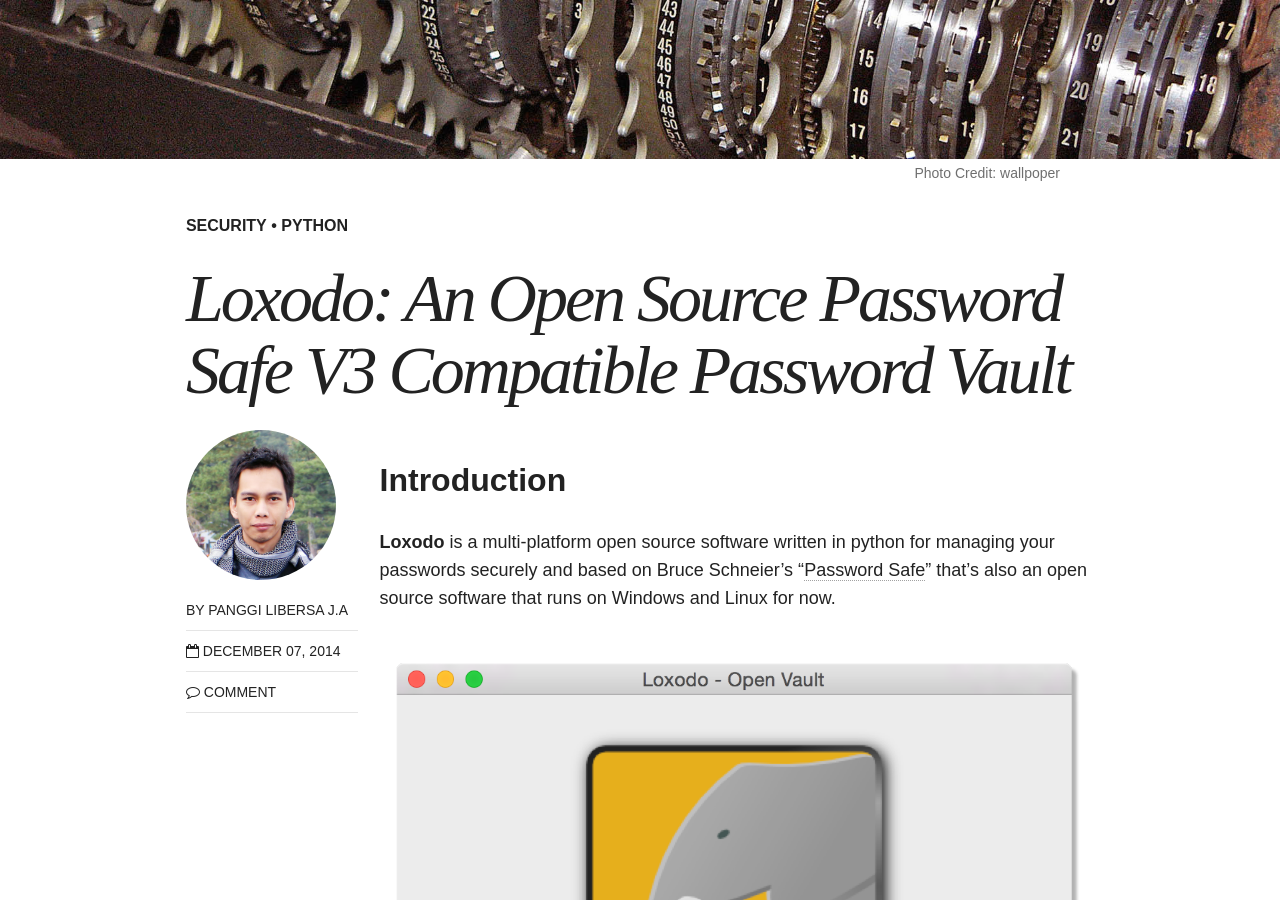
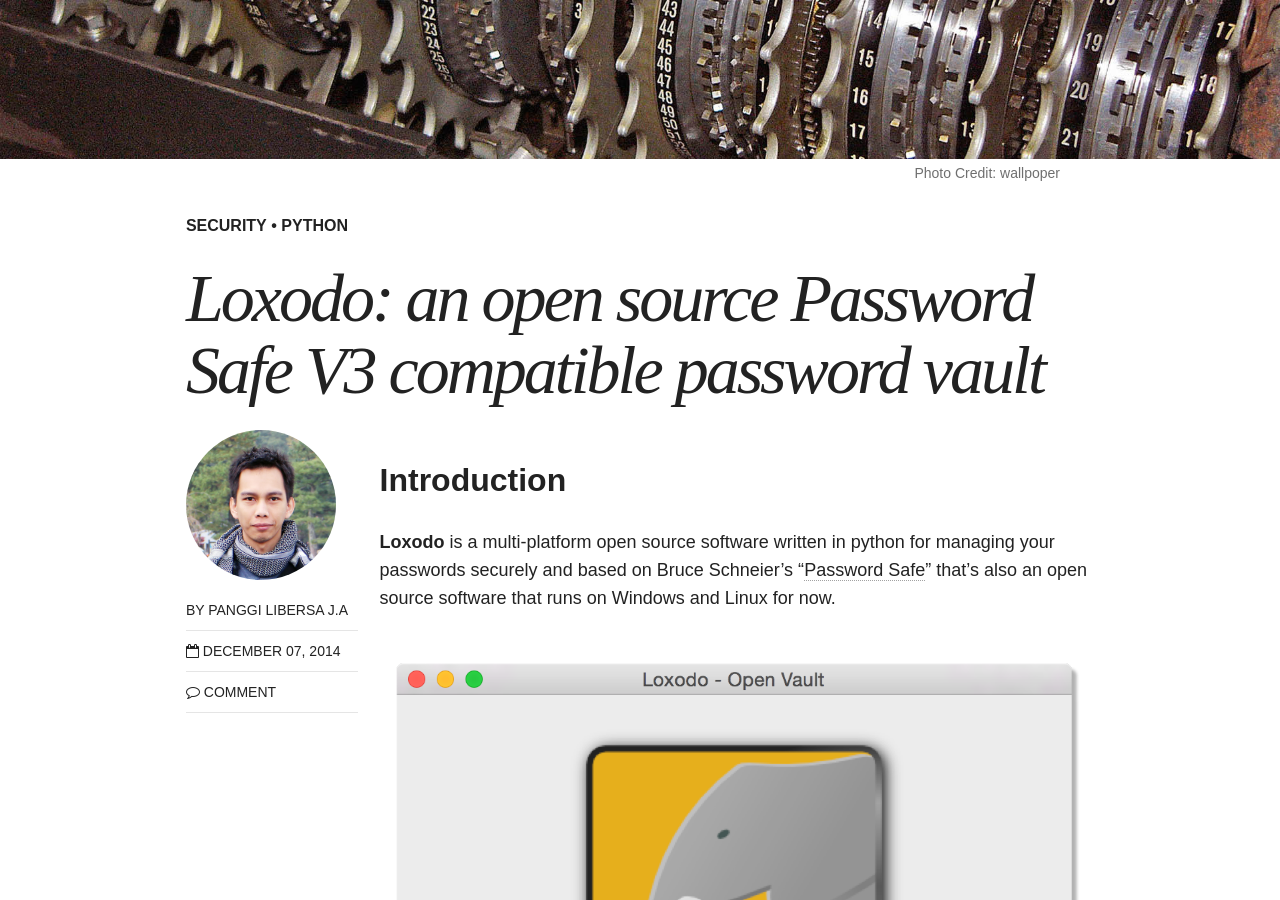
Before and after one commit to panggi/panggi.com, a Jekyll site: the page built from _posts/articles/2014-12-07-loxodo-an-opensource-password-safe-v3-compatible-password-vault.md, in a window 1280 px wide and 900 px high, scrolled down 577 px. Built offline with Jekyll 4.4.1, drawn with Linux system fonts in a browser that asks for light colours; nearby versions of some CDN libraries; comment, search, counter and statistics services are not loaded.

```diff
--- a/_posts/articles/2014-12-07-loxodo-an-opensource-password-safe-v3-compatible-password-vault.md
+++ b/_posts/articles/2014-12-07-loxodo-an-opensource-password-safe-v3-compatible-password-vault.md
@@ -1,6 +1,6 @@
 ---
 layout: post
-title: "Loxodo: An Open Source Password Safe V3 Compatible Password Vault"
+title: "Loxodo: an open source Password Safe V3 compatible password vault"
 modified:
 categories: articles
 excerpt: "Loxodo is a multi-platform open source software written in python for managing your passwords securely and based on Bruce Schneier's Password Safe"
```
Also changed, not shown: _posts/articles/2014-10-12-secure-cloud-storage-using-truecrypt.md (+1 -1 lines), _posts/articles/2014-12-08-backup-logs-to-aws-s3-using-logrotate-and-awscli.md (+1 -1 lines).
